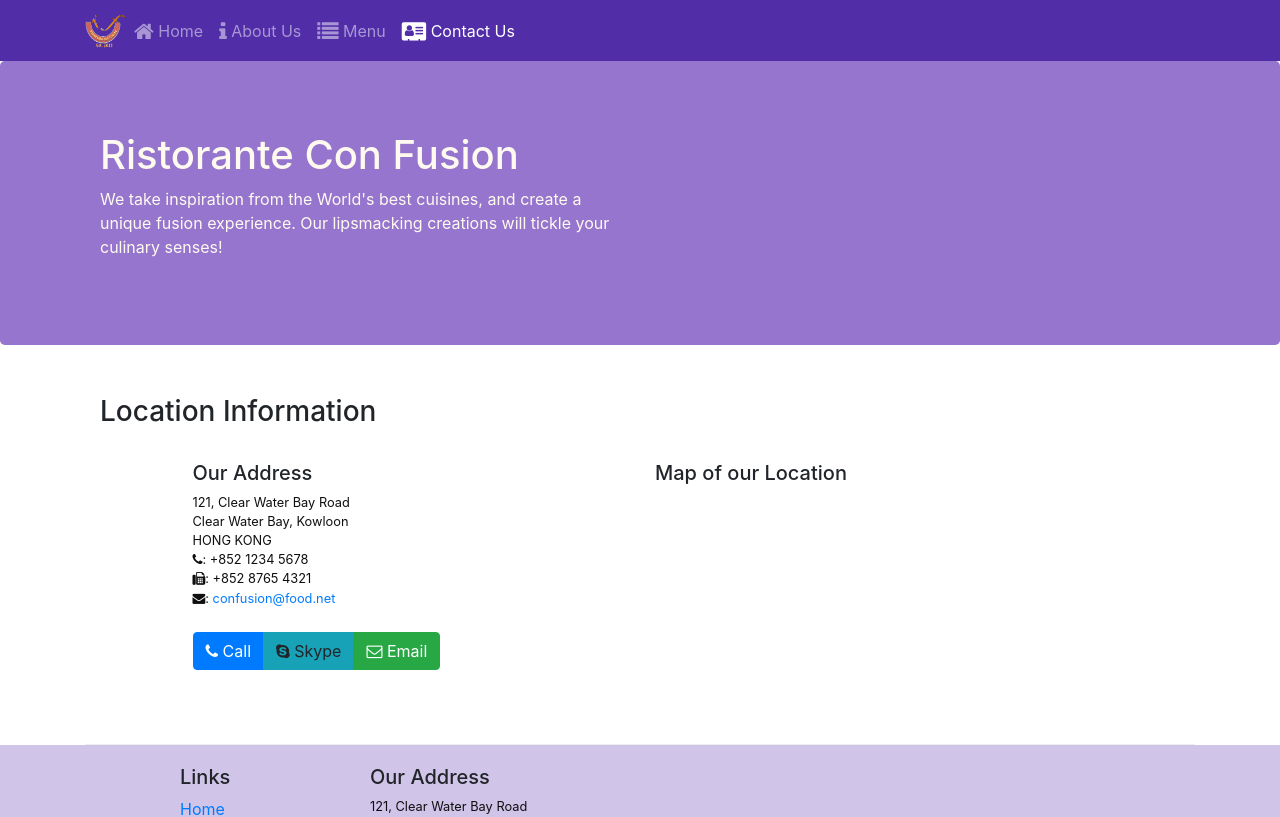
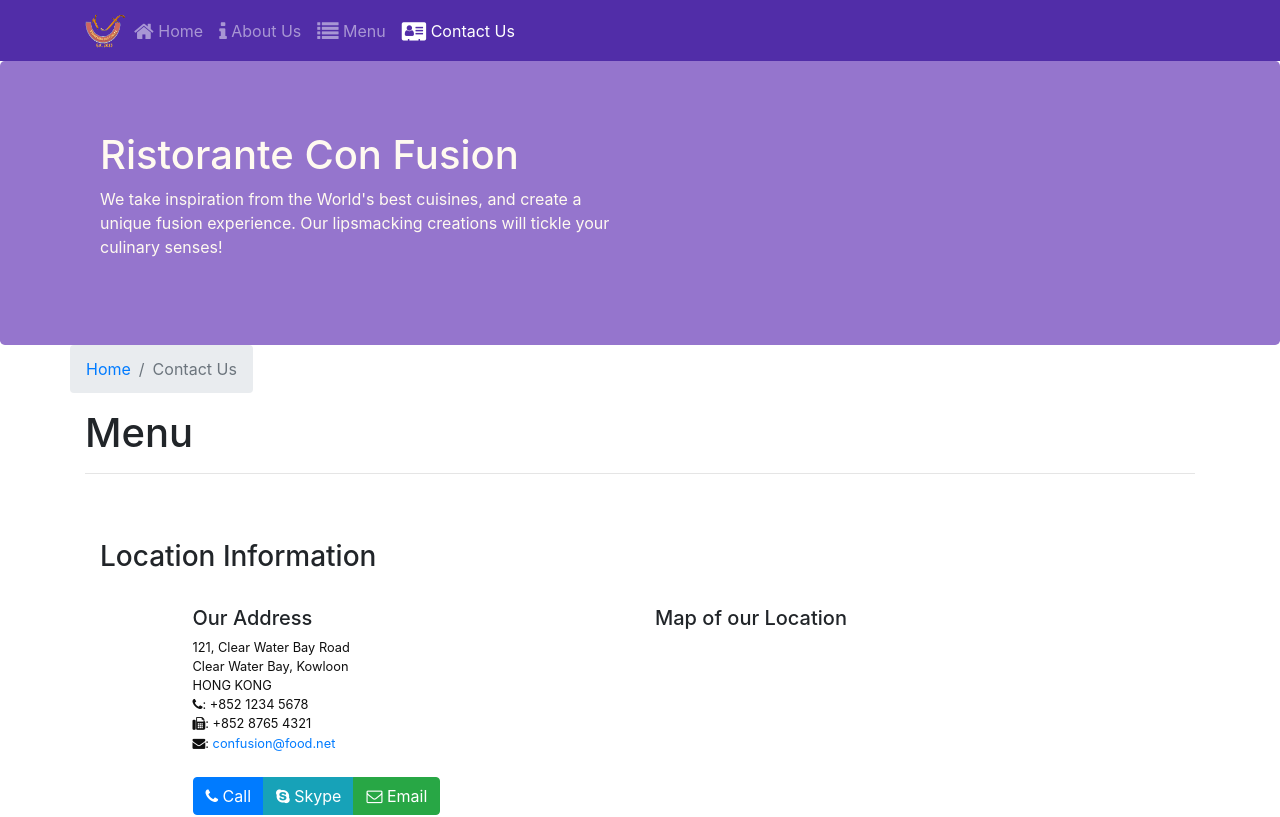
Before and after one commit to pattyish/_confusion, a React (Create React App) app: page /contactus in a window 1280 px wide. Shown: the top 817 px of the page. Built offline with nearby package versions, Linux system fonts and the light colour scheme.

Commit message:
use of match and params

```diff
--- a/src/components/ContactComponent.js
+++ b/src/components/ContactComponent.js
@@ -1,8 +1,22 @@
-import React from 'react';
+import React from "react";
+import { Breadcrumb, BreadcrumbItem } from "reactstrap";
+import { Link } from "react-router-dom";
 
 function Contact(props) {
-    return(
+  return (
     <div className="container">
+      <div className="row">
+        <Breadcrumb>
+          <BreadcrumbItem>
+            <Link to="/home">Home</Link>
+          </BreadcrumbItem>
+          <BreadcrumbItem active>Contact Us</BreadcrumbItem>
+        </Breadcrumb>
+        <div className="col-12">
+          <h1>Menu</h1>
+          <hr />
+        </div>
+      </div>
       <div className="row row-content">
         <div className="col-12">
           <h3>Location Information</h3>
@@ -10,12 +24,18 @@ function Contact(props) {
         <div className="col-12 col-sm-4 offset-sm-1">
           <h5>Our Address</h5>
           <address>
-                        121, Clear Water Bay Road<br />
-                        Clear Water Bay, Kowloon<br />
-                        HONG KONG<br />
-                        <i className="fa fa-phone"></i>: +852 1234 5678<br />
-                        <i className="fa fa-fax"></i>: +852 8765 4321<br />
-                        <i className="fa fa-envelope"></i>: <a href="mailto:confusion@food.net">confusion@food.net</a>
+            121, Clear Water Bay Road
+            <br />
+            Clear Water Bay, Kowloon
+            <br />
+            HONG KONG
+            <br />
+            <i className="fa fa-phone"></i>: +852 1234 5678
+            <br />
+            <i className="fa fa-fax"></i>: +852 8765 4321
+            <br />
+            <i className="fa fa-envelope"></i>:{" "}
+            <a href="mailto:confusion@food.net">confusion@food.net</a>
           </address>
         </div>
         <div className="col-12 col-sm-6 offset-sm-1">
@@ -23,9 +43,23 @@ function Contact(props) {
         </div>
         <div className="col-12 col-sm-11 offset-sm-1">
           <div className="btn-group" role="group">
-                        <a role="button" className="btn btn-primary" href="tel:+85212345678"><i className="fa fa-phone"></i> Call</a>
-                        <a role="button" className="btn btn-info"><i className="fa fa-skype"></i> Skype</a>
-                        <a role="button" className="btn btn-success" href="mailto:confusion@food.net"><i className="fa fa-envelope-o"></i> Email</a>
+            <a
+              role="button"
+              className="btn btn-primary"
+              href="tel:+85212345678"
+            >
+              <i className="fa fa-phone"></i> Call
+            </a>
+            <a role="button" className="btn btn-info" href="tel:+85212345678">
+              <i className="fa fa-skype"></i> Skype
+            </a>
+            <a
+              role="button"
+              className="btn btn-success"
+              href="mailto:confusion@food.net"
+            >
+              <i className="fa fa-envelope-o"></i> Email
+            </a>
           </div>
         </div>
       </div>
--- a/src/components/DishdetailComponet.js
+++ b/src/components/DishdetailComponet.js
@@ -1,7 +1,15 @@
 import React from "react";
-import { Card, CardImg, CardText, CardBody, CardTitle } from "reactstrap";
-
-function RenderDish({dish}) {
+import {
+  Card,
+  CardImg,
+  CardText,
+  CardBody,
+  CardTitle,
+  Breadcrumb,
+  BreadcrumbItem,
+} from "reactstrap";
+import { Link } from "react-router-dom";
+function RenderDish({ dish }) {
   return (
     <Card className="col-12 col-md-5 m-1">
       <CardImg top width="100%" src={dish.image} alt={dish.name} />
@@ -12,7 +20,7 @@ function RenderDish({dish}) {
     </Card>
   );
 }
-function RenderComments({comments}) {
+function RenderComments({ comments }) {
   if (comments.length !== 0) {
     return (
       <div className="col-12 col-md-5 m-1">
@@ -43,12 +51,28 @@ const DishDetails = (props) => {
   let dish = props.dish ? (
     <div className="row">
       <RenderDish dish={props.dish} />
-      <RenderComments comments={props.dish.comments} />
+      <RenderComments comments={props.comments} />
     </div>
   ) : (
     <div></div>
   );
-  return <div className="container">{dish}</div>;
+  return (
+    <div className="container">
+      <div className="row">
+        <Breadcrumb>
+          <BreadcrumbItem>
+            <Link to="/menu">Menu</Link>
+          </BreadcrumbItem>
+          <BreadcrumbItem active>{props.dish.name}</BreadcrumbItem>
+        </Breadcrumb>
+        <div className="col-12">
+          <h1>{props.dish.name}</h1>
+          <hr />
+        </div>
+      </div>
+      {dish}
+    </div>
+  );
 };
 
 export default DishDetails;
--- a/src/components/MainComponent.js
+++ b/src/components/MainComponent.js
@@ -19,12 +19,8 @@ class Main extends Component {
       comments: COMMENTS,
       leaders: LEADERS,
       promotions: PROMOTIONS,
-      //selectedDish: null,
     };
   }
-  // onDishSelected(dishId) {
-  //   this.setState({ selectedDish: dishId });
-  // }
 
   render() {
     const HomePage = () => {
@@ -32,9 +28,22 @@ class Main extends Component {
         <Home
           dish={this.state.dishes.filter((dish) => dish.featured)[0]}
           leader={this.state.leaders.filter((leader) => leader.featured)[0]}
-          promotion={
-            this.state.promotions.filter((prom) => prom.featured)[0]
+          promotion={this.state.promotions.filter((prom) => prom.featured)[0]}
+        />
+      );
+    };
+
+    const DishWithId = ({ match }) => {
+      return (
+        <DishDetails
+          dish={
+            this.state.dishes.filter(
+              (dish) => dish.id === parseInt(match.params.dishId, 10)
+            )[0]
           }
+          comments={this.state.comments.filter(
+            (comment) => comment.dishId === parseInt(match.params.dishId, 10)
+          )}
         />
       );
     };
@@ -48,6 +57,7 @@ class Main extends Component {
             path="/menu"
             component={() => <Menu dishes={this.state.dishes} />}
           />
+          <Route path="/menu/:dishId" component={DishWithId} />
           <Route exact path="/contactus" component={Contact} />
           <Redirect to="/home" />
         </Switch>
@@ -58,15 +68,3 @@ class Main extends Component {
 }
 
 export default Main;
-
-{
-  /* <Menu
-dishes={this.state.dishes}
-onClick={(dishId) => this.onDishSelected(dishId)}
-/>
-<DishDetails
-dish={this.state.dishes.filter(
-  (dish) => dish.id === this.state.selectedDish
-)[0]}
-/> */
-}
--- a/src/components/MenuComponent.js
+++ b/src/components/MenuComponent.js
@@ -1,27 +1,49 @@
 import React from "react";
-import { Card, CardImg, CardImgOverlay, CardTitle } from "reactstrap";
+import {
+  Card,
+  CardImg,
+  CardImgOverlay,
+  CardTitle,
+  Breadcrumb,
+  BreadcrumbItem,
+} from "reactstrap";
+import { Link } from "react-router-dom";
 
 function RenderMenuItem({ dish, onClick }) {
   return (
-    <Card onClick={() => onClick(dish.id)}>
+    <Card>
+      <Link to={`/menu/${dish.id}`}>
         <CardImg width="100%" src={dish.image} alt={dish.name} />
         <CardImgOverlay>
           <CardTitle>{dish.name}</CardTitle>
         </CardImgOverlay>
+      </Link>
     </Card>
   );
 }
 const Menu = (props) => {
   const menu = props.dishes.map((dish) => {
-        return <div key={dish.id} className="col-12 col-md-5 m-1">
+    return (
+      <div key={dish.id} className="col-12 col-md-5 m-1">
         <RenderMenuItem dish={dish} onClick={props.onClick} />
-        </div>;
+      </div>
+    );
   });
   return (
     <div className="container">
+      <div className="row">
+        <Breadcrumb>
+        <BreadcrumbItem><Link to="/home">Home</Link></BreadcrumbItem>
+        <BreadcrumbItem active>Menu</BreadcrumbItem>
+        </Breadcrumb>
+        <div className="col-12">
+          <h1>Menu</h1>
+          <hr />
+        </div>
+      </div>
       <div className="row">{menu}</div>
     </div>
   );
- }
+};
 
 export default Menu;
```
Lines whose indentation alone changed are shown as unchanged.
